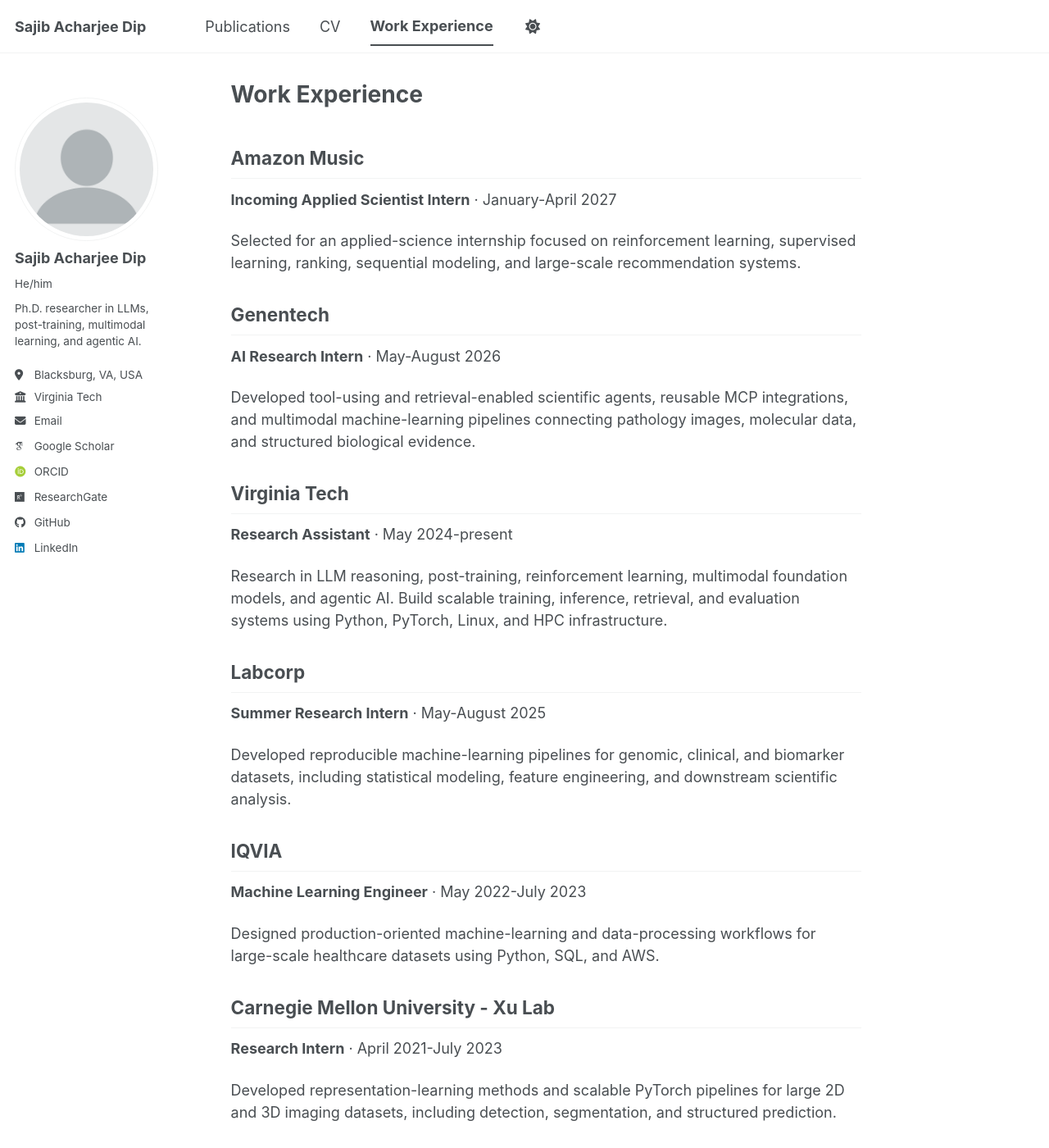
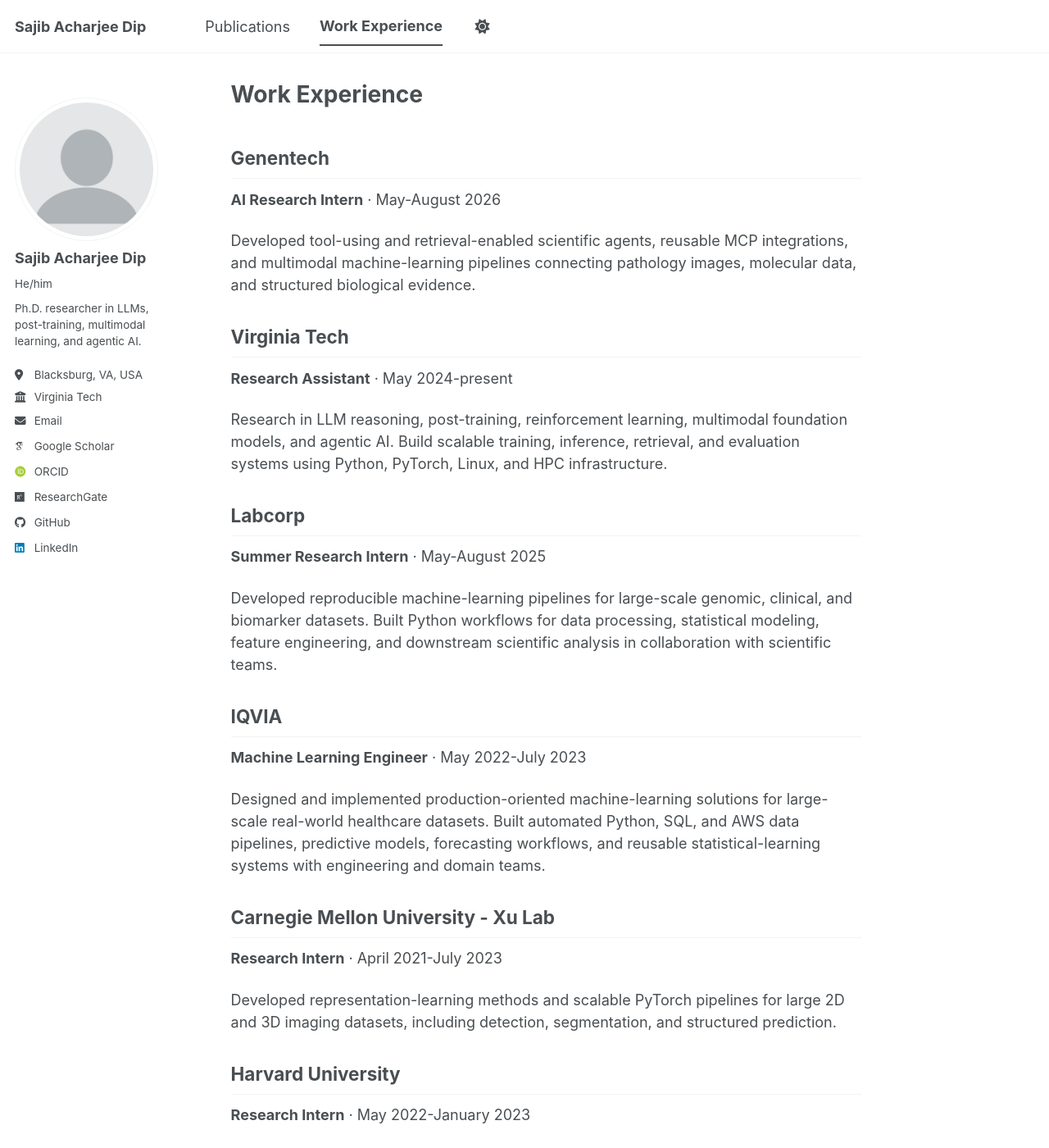
Before and after one commit to Sajib-006/Sajib-006.github.io, a Jekyll site: the page built from _pages/experience.md, in a window 1280 px wide and 1400 px high. Shown: the whole window at 82% size. Built offline with Jekyll 4.4.1, drawn with Linux system fonts in a browser that asks for light colours; some web fonts are replaced; a script bundle is joined from its source files by our own code; library files that are not in the unit come from our copies.

```diff
--- a/_data/navigation.yml
+++ b/_data/navigation.yml
@@ -11,8 +11,5 @@ main:
   - title: "Publications"
     url: /publications/
 
-  - title: "CV"
-    url: /files/CV_Sajib_Fall26_DSL.pdf
-
   - title: "Work Experience"
     url: /experience/
--- a/_pages/experience.md
+++ b/_pages/experience.md
@@ -4,12 +4,6 @@ title: "Work Experience"
 permalink: /experience/
 author_profile: true
 ---
-
-## Amazon Music
-
-**Incoming Applied Scientist Intern** · January-April 2027
-
-Selected for an applied-science internship focused on reinforcement learning, supervised learning, ranking, sequential modeling, and large-scale recommendation systems.
 
 ## Genentech
 
@@ -27,13 +21,13 @@ Research in LLM reasoning, post-training, reinforcement learning, multimodal fou
 
 **Summer Research Intern** · May-August 2025
 
-Developed reproducible machine-learning pipelines for genomic, clinical, and biomarker datasets, including statistical modeling, feature engineering, and downstream scientific analysis.
+Developed reproducible machine-learning pipelines for large-scale genomic, clinical, and biomarker datasets. Built Python workflows for data processing, statistical modeling, feature engineering, and downstream scientific analysis in collaboration with scientific teams.
 
 ## IQVIA
 
 **Machine Learning Engineer** · May 2022-July 2023
 
-Designed production-oriented machine-learning and data-processing workflows for large-scale healthcare datasets using Python, SQL, and AWS.
+Designed and implemented production-oriented machine-learning solutions for large-scale real-world healthcare datasets. Built automated Python, SQL, and AWS data pipelines, predictive models, forecasting workflows, and reusable statistical-learning systems with engineering and domain teams.
 
 ## Carnegie Mellon University - Xu Lab
 
@@ -46,5 +40,3 @@ Developed representation-learning methods and scalable PyTorch pipelines for lar
 **Research Intern** · May 2022-January 2023
 
 Developed deep and semi-supervised representation-learning methods for high-dimensional biomedical and visual data.
-
-[Download complete CV](/files/CV_Sajib_Fall26_DSL.pdf)
```
Also changed, not shown: _data/cv.json (deleted, +0 -38 lines), _pages/about.md (+3 -1 lines), _publications/2024-07-26-patholm.md (added, +29 -0 lines), 1 other file.
